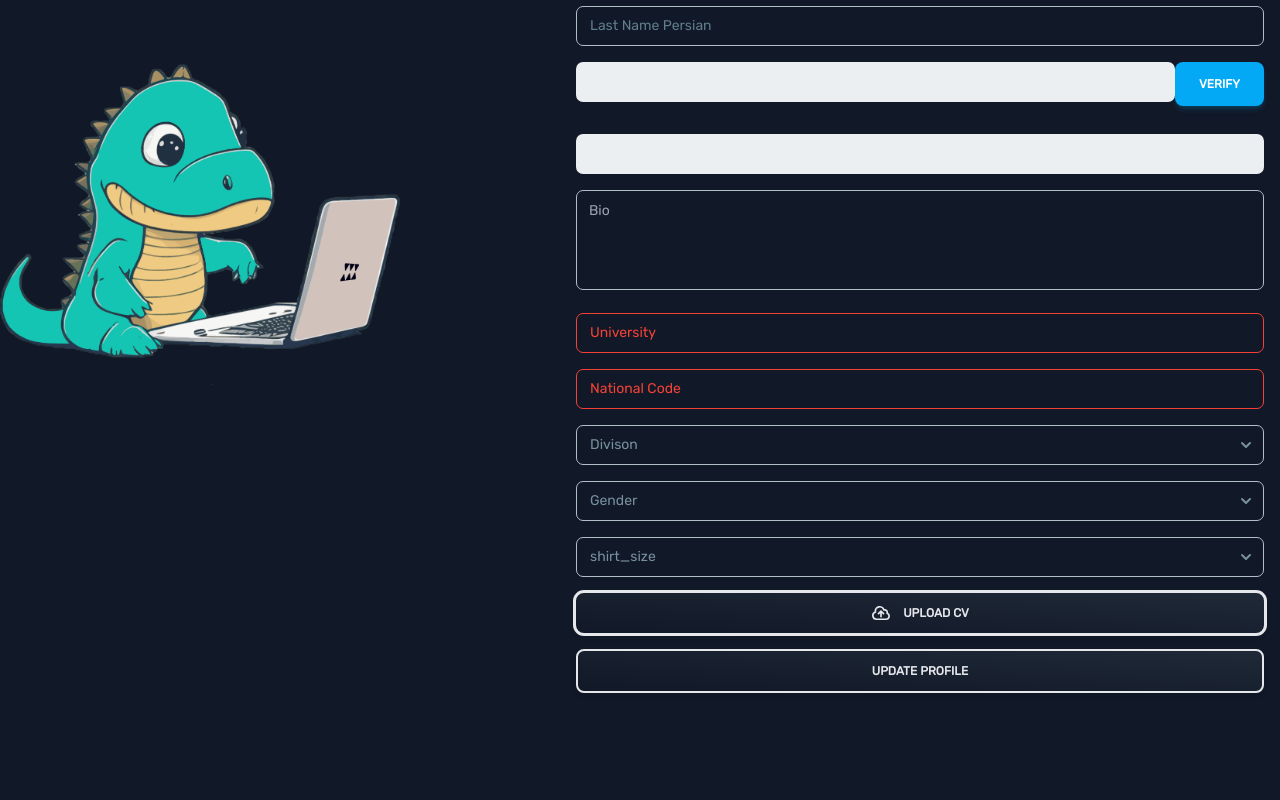
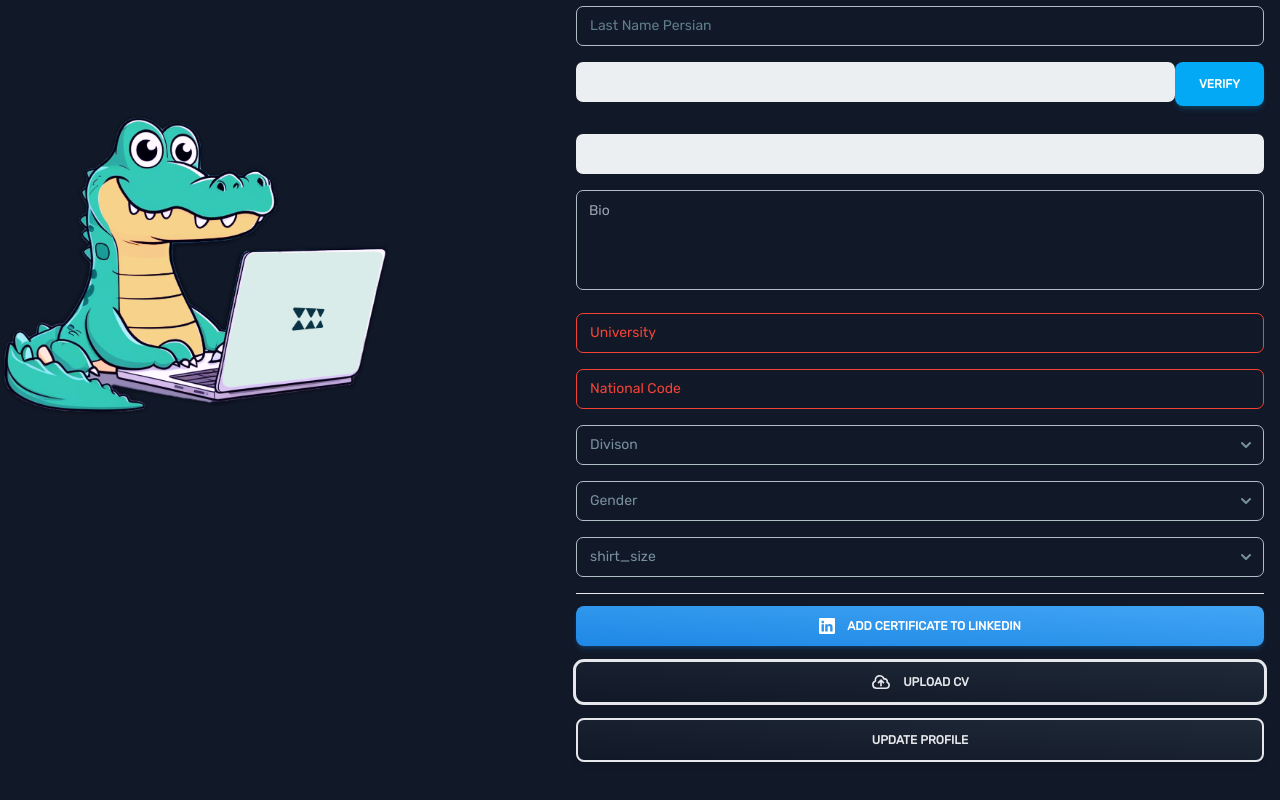
Before and after one commit to Codocodile/CodoCodile2024-Website, a React (Vite) app in the folder frontend/: page /panel/profile in a window 1280 px wide. Shown: the part 405-1205 px from the top of the page. Before the commit the page ends 1146 px from the top, so only its background shows below. Built offline with nearby package versions, Linux system fonts and the light colour scheme; no server answers; sample sign-in values are in the browser's storage.

Commit message:
Add to Linkedin Front

```diff
--- a/frontend/src/components/landing/Landing.tsx
+++ b/frontend/src/components/landing/Landing.tsx
@@ -52,7 +52,7 @@
             }}>
                 <Section
                     name={"sponsor"} capitalize={true} font={"font-dana-bold"} side={"left"}
-                    image={"assets/sponsor/croc.png"}>
+                    image={"assets/sponsor/main-croc.png"}>
                     <TextOnlySection
                         text={SPONSOR_LANDING_INTRODUCTION}
                         font={"font-dana-regular"}/>
--- a/frontend/src/components/profile/Profile.tsx
+++ b/frontend/src/components/profile/Profile.tsx
@@ -16,6 +16,7 @@
 } from "@material-tailwind/react";
 import "./profile.css";
 import InputText from "./InputText";
+import {ClipboardCopyButton} from "../clipboardCopyButton/ClipboardCopyButton.tsx";
 
 function loadChallenger(
     navigate: NavigateFunction,
@@ -161,10 +162,8 @@
     const [data, setData] = useState({} as any);
     const [verification, setVerification] = useState(false);
     const navigate = useNavigate();
-
     useEffect(() => loadChallenger(navigate, setData, false), []);
     const fileInputRef = useRef<HTMLInputElement>(null);
-
     const handleSubmit = async (e: React.FormEvent) => {
         e.preventDefault();
         if (fileInputRef.current !== null && fileInputRef.current.files && fileInputRef.current.files.length > 0) {
@@ -371,6 +370,23 @@
                     <Option value="XXL">XXL</Option>
                 </Select>
 
+                <hr/>
+                <Button
+                    color={"blue"}
+                    variant="gradient"
+                    className={`flex h-10  items-center w-full justify-center gap-3 mt-3 mb-4 bg-blue-900`}
+                    onClick={() => {
+                        window.open(`https://www.linkedin.com/profile/add?startTask=CERTIFICATION_NAME&name=2nd+Codocodile+Contest&organizationId=98884196&issueYear=2024&issueMonth=11&certUrl=https://api.codocodile.ir/api/get-cert?user_id=${data.id}`, `_blank`);
+                    }}
+                >
+                    <svg xmlns="http://www.w3.org/2000/svg" width="16" height="16" fill="currentColor"
+                         className="bi bi-linkedin" viewBox="0 0 16 16">
+                        <path
+                            d="M0 1.146C0 .513.526 0 1.175 0h13.65C15.474 0 16 .513 16 1.146v13.708c0 .633-.526 1.146-1.175 1.146H1.175C.526 16 0 15.487 0 14.854zm4.943 12.248V6.169H2.542v7.225zm-1.2-8.212c.837 0 1.358-.554 1.358-1.248-.015-.709-.52-1.248-1.342-1.248S2.4 3.226 2.4 3.934c0 .694.521 1.248 1.327 1.248zm4.908 8.212V9.359c0-.216.016-.432.08-.586.173-.431.568-.878 1.232-.878.869 0 1.216.662 1.216 1.634v3.865h2.401V9.25c0-2.22-1.184-3.252-2.764-3.252-1.274 0-1.845.7-2.165 1.193v.025h-.016l.016-.025V6.169h-2.4c.03.678 0 7.225 0 7.225z"/>
+                    </svg>
+                    Add Certificate to Linkedin
+                </Button>
+
                 <Button
                     variant="gradient"
                     className={`flex h-10 items-center w-full justify-center gap-3 ${data.cv_file ? "text-green-400" : "text-gray-200"} outline mb-4`}
```
Also changed, not shown: frontend/public/assets/main-croc.png.
